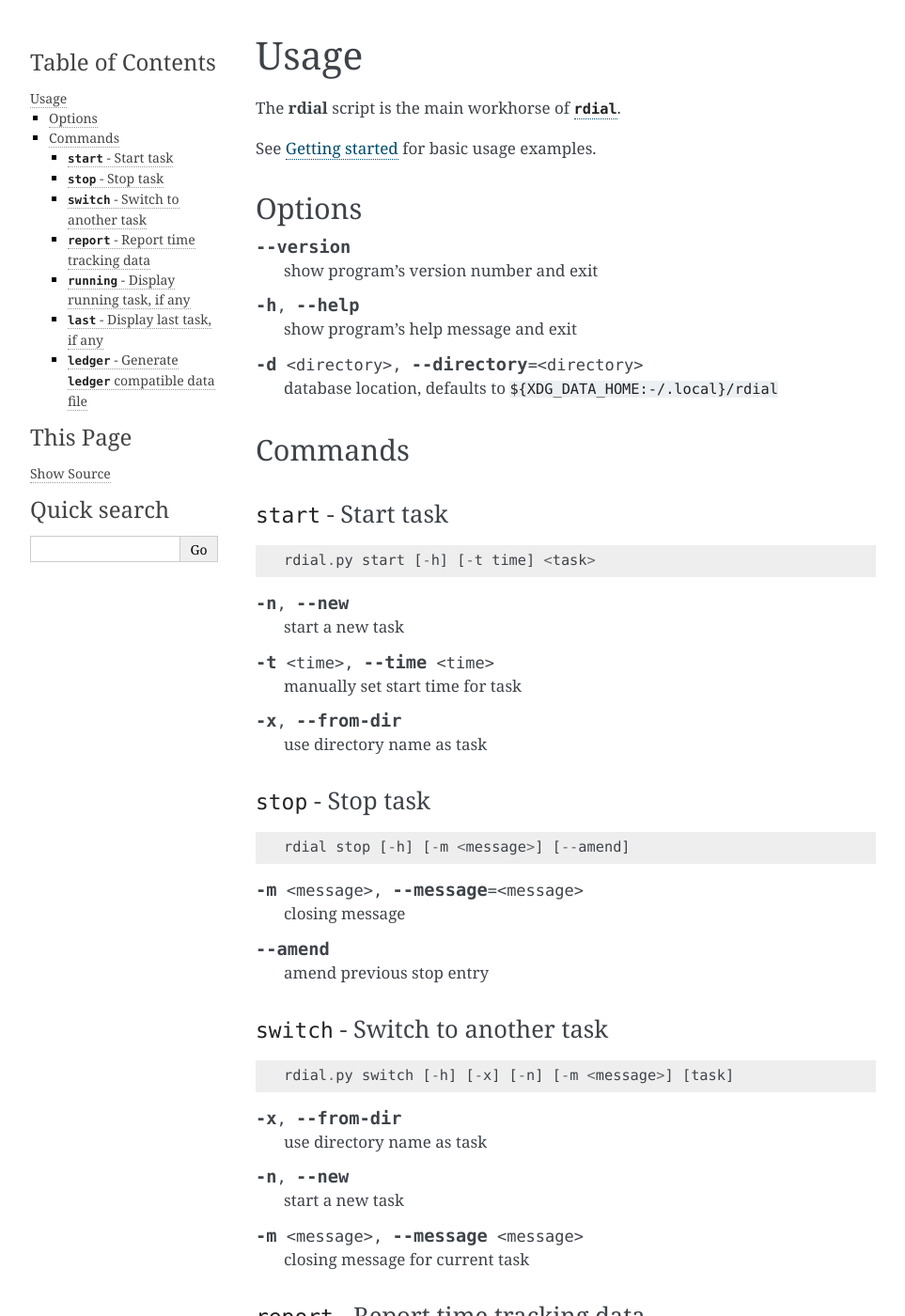
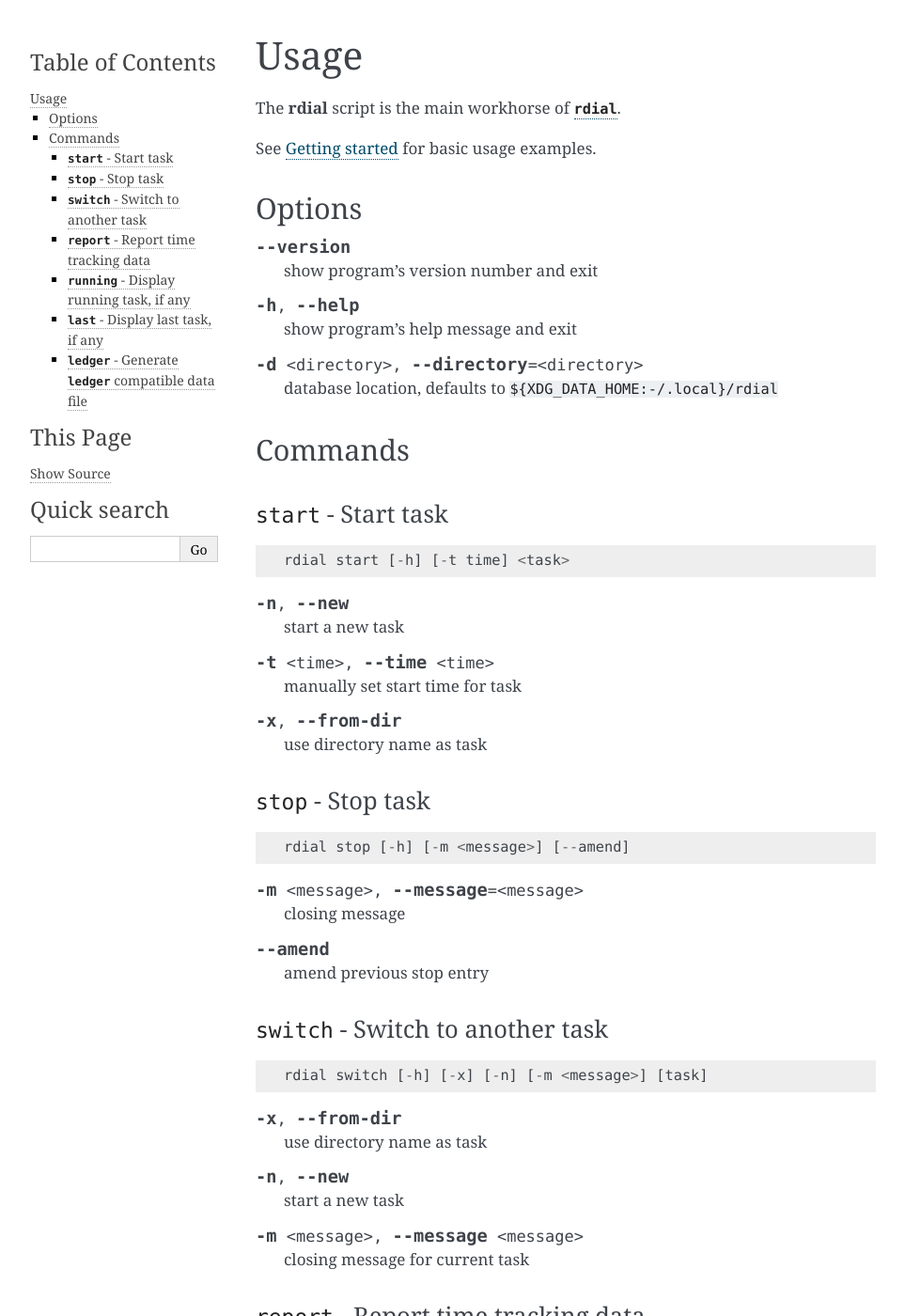
Before and after one commit to JNRowe/rdial, a Sphinx documentation site: the page built from doc/usage.rst, in a window 1280 px wide and 1400 px high. Shown: the whole window at 94% size, without its empty margins (148-1111 px from the left). Built offline with Sphinx 7.4.7, drawn with Linux system fonts in a browser that asks for light colours.

```diff
--- a/README.rst
+++ b/README.rst
@@ -63,9 +63,9 @@ Interface
 
 ::
 
-    $ rdial.py start <task_name>
-    $ rdial.py stop
-    $ rdial.py report
+    $ rdial start <task_name>
+    $ rdial stop
+    $ rdial report
     +-------+-------------+
     | task  |     time    |
     +-------+-------------+
--- a/doc/usage.rst
+++ b/doc/usage.rst
@@ -32,7 +32,7 @@ Commands
 
 ::
 
-    rdial.py start [-h] [-t time] <task>
+    rdial start [-h] [-t time] <task>
 
 .. cmdoption:: -n, --new
 
@@ -70,7 +70,7 @@ Commands
 
 ::
 
-    rdial.py switch [-h] [-x] [-n] [-m <message>] [task]
+    rdial switch [-h] [-x] [-n] [-m <message>] [task]
 
 .. cmdoption:: -x, --from-dir
 
```
